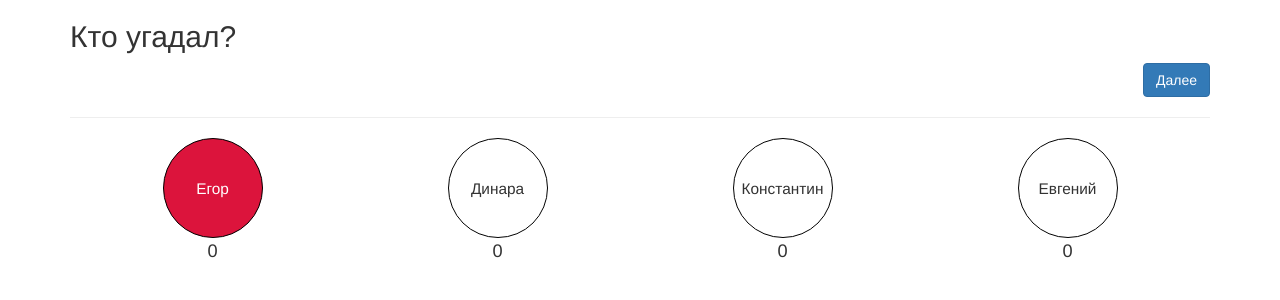
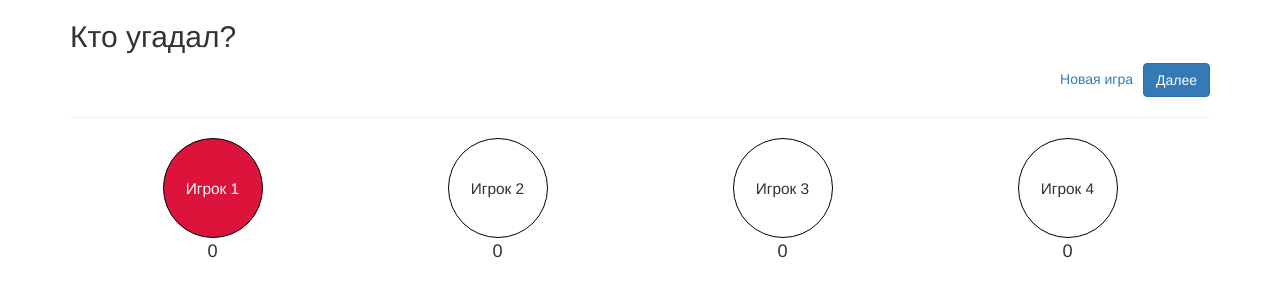
Before and after one commit to isildurpk/imaginarium-counter, an Angular app: page / in a window 1280 px wide. Both pictures are taken after a click on the button "Начать игру!". Shown: the top 300 px of the page. Built offline with nearby package versions, Linux system fonts and the light colour scheme.

Commit message:
Рестарт игры

```diff
--- a/src/app/game.service.ts
+++ b/src/app/game.service.ts
@@ -17,10 +17,10 @@ export class GameService {
   private availableClicks: number;
 
   players: Player[] = [
-    new Player("Егор"),
-    new Player("Динара"),
-    new Player("Константин"),
-    new Player("Евгений")
+    new Player("Игрок 1"),
+    new Player("Игрок 2"),
+    new Player("Игрок 3"),
+    new Player("Игрок 4")
   ];
   whoIsRightPlayers: Player[];
   currentPlayerIndex: number = 0;
@@ -144,6 +144,11 @@ export class GameService {
     this.stateChanged.emit(this.state);
   }
 
+  restart(): void {
+    localStorage.clear();
+    window.location.href = "/";
+  }
+
   private updateScores(): boolean {
     const currentPlayer = this.getCurrentPlayer();
     if (this.whoIsRightPlayers.length === 0) {
--- a/src/app/who-have-been-chosen/who-have-been-chosen.component.html
+++ b/src/app/who-have-been-chosen/who-have-been-chosen.component.html
@@ -2,6 +2,7 @@
 
 <div class="row">
   <div class="col-xs-12" style="text-align: right;">
+    <a (click)="restart()" style="margin-right: 10px; cursor: pointer;">Новая игра</a>
     <button class="btn btn-primary"
             [disabled]="!canGoNext()"
             (click)="onNext()">
--- a/src/app/who-have-been-chosen/who-have-been-chosen.component.ts
+++ b/src/app/who-have-been-chosen/who-have-been-chosen.component.ts
@@ -24,4 +24,8 @@ export class WhoHaveBeenChosenComponent implements OnInit {
   canGoNext(): boolean {
     return this.game.canGoNext();
   }
+
+  restart() {
+    this.game.restart();
+  }
 }
--- a/src/app/whoisright/whoisright.component.html
+++ b/src/app/whoisright/whoisright.component.html
@@ -2,6 +2,7 @@
 
 <div class="row">
   <div class="col-xs-12" style="text-align: right;">
+    <a (click)="restart()" style="margin-right: 10px; cursor: pointer;">Новая игра</a>
     <button class="btn btn-primary" (click)="onNext()">Далее</button>
   </div>
 </div>
--- a/src/app/whoisright/whoisright.component.ts
+++ b/src/app/whoisright/whoisright.component.ts
@@ -21,4 +21,8 @@ export class WhoIsRightComponent implements OnInit {
   onNext() {
     this.game.next();
   }
+
+  restart() {
+    this.game.restart();
+  }
 }
```
